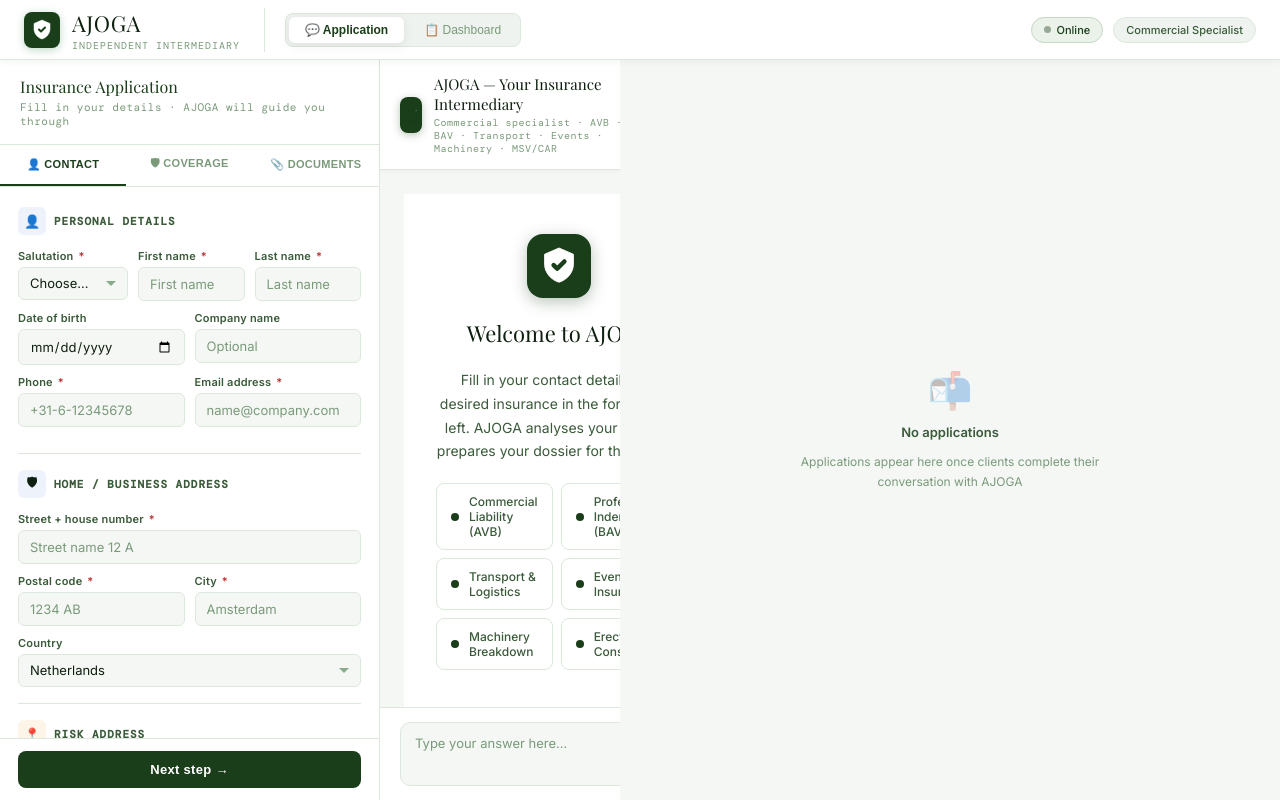
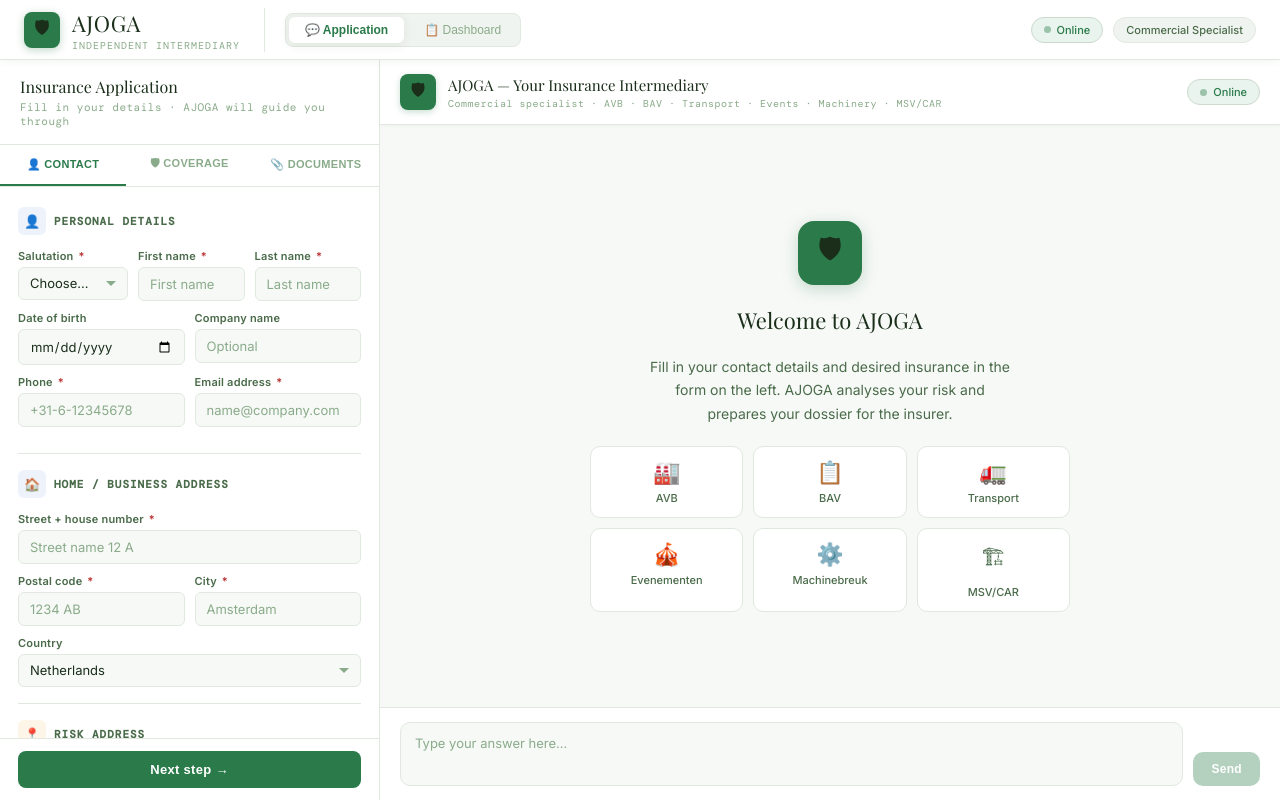
Before and after one commit to Johanhagos/ajoga-vercel, a website: page index.html in a window 1280 px wide. Drawn offline with nearby package versions, Linux system fonts and the light colour scheme; a web font is replaced by a local one.

Commit message:
Refactor CSS variables and update brand icon
Updated various CSS variables for improved styling and consistency. Changed brand icon from SVG to emoji and adjusted layout for product display.

```diff
--- a/index.html
+++ b/index.html
@@ -7,27 +7,27 @@
 <link href="https://fonts.googleapis.com/css2?family=Playfair+Display:ital,wght@0,400;0,600;1,400&family=Inter:wght@300;400;500;600&family=DM+Mono:wght@400;500&display=swap" rel="stylesheet">
 <style>
 :root {
-  --bg: #f5f7f5;
+  --bg: #f7f9f7;
   --white: #ffffff;
-  --surface: #eff3ef;
-  --border: #dce8dc;
-  --border2: #c4d8c4;
-  --green: #1a3d1a;
-  --green2: #122e12;
-  --green-light: #eaf2ea;
-  --green-mid: rgba(26,61,26,0.1);
-  --green-glow: rgba(26,61,26,0.06);
-  --text: #0f1f0f;
-  --text2: #3a5a3a;
-  --text3: #7a9a7a;
+  --surface: #f0f4f0;
+  --border: #e0e8e0;
+  --border2: #ccdacc;
+  --green: #2a7a4a;
+  --green2: #1f5e38;
+  --green-light: #e8f4ed;
+  --green-mid: rgba(42,122,74,0.12);
+  --green-glow: rgba(42,122,74,0.08);
+  --text: #1a2e1a;
+  --text2: #4a6b4a;
+  --text3: #8aab8a;
   --amber: #b87a10;
   --amber-bg: #fdf6e8;
   --red: #b83232;
   --red-bg: #fdf0f0;
   --blue: #2a5aa0;
   --blue-bg: #eef3fb;
-  --shadow: 0 2px 12px rgba(15,31,15,0.08);
-  --shadow2: 0 4px 24px rgba(15,31,15,0.14);
+  --shadow: 0 2px 12px rgba(26,46,26,0.08);
+  --shadow2: 0 4px 24px rgba(26,46,26,0.12);
 }
 *{box-sizing:border-box;margin:0;padding:0}
 body{background:var(--bg);color:var(--text);font-family:'Inter',sans-serif;height:100vh;display:flex;flex-direction:column;overflow:hidden}
@@ -102,7 +102,7 @@ body{background:var(--bg);color:var(--text);font-family:'Inter',sans-serif;heigh
 /* ── CHAT PANEL ── */
 .chat-col{flex:1;display:flex;flex-direction:column;background:var(--bg)}
 .chat-header{padding:14px 20px;background:var(--white);border-bottom:1px solid var(--border);display:flex;align-items:center;gap:12px;flex-shrink:0;box-shadow:0 1px 4px rgba(26,46,26,0.04)}
-.chat-avatar{width:36px;height:36px;background:var(--green);border-radius:8px;display:flex;align-items:center;justify-content:center;box-shadow:0 2px 8px rgba(26,61,26,0.3)}
+.chat-avatar{width:36px;height:36px;background:var(--green);border-radius:8px;display:flex;align-items:center;justify-content:center;font-size:17px;box-shadow:0 2px 6px rgba(42,122,74,0.25)}
 .chat-header-title{font-family:'Playfair Display',serif;font-size:15px;color:var(--text)}
 .chat-header-sub{font-size:10px;color:var(--text3);font-family:'DM Mono',monospace;letter-spacing:0.5px;margin-top:2px}
 
@@ -110,20 +110,20 @@ body{background:var(--bg);color:var(--text);font-family:'Inter',sans-serif;heigh
 
 /* WELCOME STATE */
 .chat-welcome{flex:1;display:flex;flex-direction:column;align-items:center;justify-content:center;gap:20px;padding:40px 32px;text-align:center}
-.cw-logo{width:64px;height:64px;background:var(--green);border-radius:16px;display:flex;align-items:center;justify-content:center;box-shadow:0 4px 16px rgba(26,61,26,0.3);margin:0 auto}
+.cw-logo{width:64px;height:64px;background:var(--green);border-radius:16px;display:flex;align-items:center;justify-content:center;font-size:28px;box-shadow:0 4px 16px rgba(42,122,74,0.25);margin:0 auto}
 .cw-title{font-family:'Playfair Display',serif;font-size:22px;color:var(--text)}
 .cw-sub{font-size:14px;color:var(--text2);line-height:1.7;max-width:360px}
-.cw-products{display:grid;grid-template-columns:1fr 1fr;gap:8px;width:100%;max-width:400px}
-.cw-prod{background:var(--white);border:1.5px solid var(--border);border-radius:8px;padding:10px 14px;display:flex;flex-direction:row;align-items:center;gap:10px;font-size:12px;font-weight:500;color:var(--text2);transition:all 0.15s;text-align:left}
-.cw-prod:hover{border-color:var(--green);color:var(--green);background:var(--green-light)}
-.cw-prod-dot{width:8px;height:8px;border-radius:50%;background:var(--green);flex-shrink:0}
+.cw-products{display:grid;grid-template-columns:1fr 1fr 1fr;gap:10px;width:100%;max-width:480px}
+.cw-prod{background:var(--white);border:1.5px solid var(--border);border-radius:10px;padding:12px;display:flex;flex-direction:column;align-items:center;gap:6px;font-size:11px;font-weight:500;color:var(--text2);transition:all 0.15s}
+.cw-prod:hover{border-color:var(--green);color:var(--green)}
+.cw-prod-icon{font-size:22px}
 
 /* MESSAGES */
 .msg-wrap{display:flex;gap:12px;align-items:flex-start;animation:fu 0.3s ease}
 @keyframes fu{from{opacity:0;transform:translateY(8px)}to{opacity:1;transform:translateY(0)}}
 .msg-wrap.right{flex-direction:row-reverse}
 .msg-av{width:32px;height:32px;border-radius:8px;display:flex;align-items:center;justify-content:center;font-size:14px;flex-shrink:0;margin-top:2px}
-.av-ai{background:var(--green);box-shadow:0 2px 6px rgba(26,61,26,0.25);display:flex;align-items:center;justify-content:center}
+.av-ai{background:var(--green);box-shadow:0 2px 6px rgba(42,122,74,0.25)}
 .av-cl{background:var(--blue-bg);border:1.5px solid var(--border);font-size:11px;font-weight:600;color:var(--blue)}
 .msg-bub{max-width:78%;padding:12px 16px;font-size:13.5px;line-height:1.8;border-radius:3px 12px 12px 12px}
 .bub-ai{background:var(--white);border:1.5px solid var(--border);color:var(--text);box-shadow:var(--shadow)}
@@ -225,12 +225,7 @@ body{background:var(--bg);color:var(--text);font-family:'Inter',sans-serif;heigh
 <!-- TOPNAV -->
 <div id="topnav">
   <div class="brand">
-    <div class="brand-icon">
-      <svg width="20" height="22" viewBox="0 0 20 22" fill="none" xmlns="http://www.w3.org/2000/svg">
-        <path d="M10 1L2 4.5V10C2 14.5 5.5 18.7 10 20C14.5 18.7 18 14.5 18 10V4.5L10 1Z" fill="white" stroke="white" stroke-width="0.5"/>
-        <path d="M7 10.5L9 12.5L13 8.5" stroke="#1a3d1a" stroke-width="2" stroke-linecap="round" stroke-linejoin="round"/>
-      </svg>
-    </div>
+    <div class="brand-icon">🛡</div>
     <div>
       <div class="brand-name">AJOGA</div>
       <div class="brand-sub">Independent Intermediary</div>
@@ -255,7 +250,7 @@ body{background:var(--bg);color:var(--text);font-family:'Inter',sans-serif;heigh
     <!-- FORM -->
     <div class="form-col">
       <div class="col-head">
-        <div class="col-head-title" style="font-family:'Playfair Display',serif;color:var(--green)">Insurance Application</div>
+        <div class="col-head-title">Insurance Application</div>
         <div class="col-head-sub">Fill in your details · AJOGA will guide you through</div>
       </div>
 
@@ -320,7 +315,7 @@ body{background:var(--bg);color:var(--text);font-family:'Inter',sans-serif;heigh
 
           <div class="section-divider"></div>
           <div class="section-header">
-            <div class="section-icon si-blue">🛡</div>
+            <div class="section-icon si-blue">🏠</div>
             <span class="section-header-text">Home / Business Address</span>
           </div>
 
@@ -504,7 +499,7 @@ body{background:var(--bg);color:var(--text);font-family:'Inter',sans-serif;heigh
     <!-- CHAT -->
     <div class="chat-col">
       <div class="chat-header">
-        <div class="chat-avatar"><svg width="22" height="22" viewBox="0 0 100 100" fill="none" xmlns="http://www.w3.org/2000/svg"><ellipse cx="52" cy="62" rx="26" ry="16" fill="#1a3d1a"/><ellipse cx="38" cy="46" rx="10" ry="13" fill="#1a3d1a"/><ellipse cx="58" cy="42" rx="11" ry="15" fill="#1a3d1a"/><rect x="64" y="36" width="9" height="20" rx="4" fill="#1a3d1a"/><ellipse cx="70" cy="33" rx="8" ry="7" fill="#1a3d1a"/><rect x="30" y="74" width="7" height="16" rx="3" fill="#1a3d1a"/><rect x="44" y="74" width="7" height="16" rx="3" fill="#1a3d1a"/><rect x="56" y="74" width="7" height="14" rx="3" fill="#1a3d1a"/><rect x="67" y="74" width="7" height="14" rx="3" fill="#1a3d1a"/><circle cx="73" cy="30" r="2" fill="white"/></svg></div>
+        <div class="chat-avatar">🛡</div>
         <div>
           <div class="chat-header-title">AJOGA — Your Insurance Intermediary</div>
           <div class="chat-header-sub">Commercial specialist · AVB · BAV · Transport · Events · Machinery · MSV/CAR</div>
@@ -513,17 +508,17 @@ body{background:var(--bg);color:var(--text);font-family:'Inter',sans-serif;heigh
       </div>
 
       <div id="client-chat">
-        <div class="chat-welcome" id="chat-welcome" style="background:var(--white)">
-          <div class="cw-logo"><svg width="36" height="40" viewBox="0 0 20 22" fill="none" xmlns="http://www.w3.org/2000/svg"><path d="M10 1L2 4.5V10C2 14.5 5.5 18.7 10 20C14.5 18.7 18 14.5 18 10V4.5L10 1Z" fill="white" stroke="white" stroke-width="0.5"/><path d="M7 10.5L9 12.5L13 8.5" stroke="#1a3d1a" stroke-width="2.5" stroke-linecap="round" stroke-linejoin="round"/></svg></div>
+        <div class="chat-welcome" id="chat-welcome">
+          <div class="cw-logo">🛡</div>
           <div class="cw-title">Welcome to AJOGA</div>
           <div class="cw-sub">Fill in your contact details and desired insurance in the form on the left. AJOGA analyses your risk and prepares your dossier for the insurer.</div>
           <div class="cw-products">
-            <div class="cw-prod"><div class="cw-prod-dot"></div>Commercial Liability (AVB)</div>
-            <div class="cw-prod"><div class="cw-prod-dot"></div>Professional Indemnity (BAV)</div>
-            <div class="cw-prod"><div class="cw-prod-dot"></div>Transport &amp; Logistics</div>
-            <div class="cw-prod"><div class="cw-prod-dot"></div>Event Insurance</div>
-            <div class="cw-prod"><div class="cw-prod-dot"></div>Machinery Breakdown</div>
-            <div class="cw-prod"><div class="cw-prod-dot"></div>Erection &amp; Construction</div>
+            <div class="cw-prod"><span class="cw-prod-icon">🏭</span>AVB</div>
+            <div class="cw-prod"><span class="cw-prod-icon">📋</span>BAV</div>
+            <div class="cw-prod"><span class="cw-prod-icon">🚛</span>Transport</div>
+            <div class="cw-prod"><span class="cw-prod-icon">🎪</span>Evenementen</div>
+            <div class="cw-prod"><span class="cw-prod-icon">⚙️</span>Machinebreuk</div>
+            <div class="cw-prod"><span class="cw-prod-icon">🏗</span>MSV/CAR</div>
           </div>
         </div>
       </div>
@@ -539,9 +534,8 @@ body{background:var(--bg);color:var(--text);font-family:'Inter',sans-serif;heigh
   <div id="owner-view" class="view">
     <div class="owner-topbar">
       <div>
-          <h2>Ajoga Dashboard</h2>
-          <p>Review client applications · Forward to insurer · Independent Intermediary</p>
-        </div>
+        <h2>Dashboard</h2>
+        <p>Review applications and manually forward to the insurer</p>
       </div>
       <div class="owner-stats">
         <div class="stat-pill"><span class="stat-num" id="stat-total">0</span><span class="stat-lbl">Total</span></div>
@@ -1063,11 +1057,7 @@ function appendMsg(role, content) {
   wrap.className = 'msg-wrap' + (role === 'client' ? ' right' : '');
   const av = document.createElement('div');
   av.className = 'msg-av ' + (role === 'ai' ? 'av-ai' : 'av-cl');
-  if (role === 'ai') {
-      av.innerHTML = '<svg width="16" height="18" viewBox="0 0 20 22" fill="none" xmlns="http://www.w3.org/2000/svg"><path d="M10 1L2 4.5V10C2 14.5 5.5 18.7 10 20C14.5 18.7 18 14.5 18 10V4.5L10 1Z" fill="white" stroke="white" stroke-width="0.5"/><path d="M7 10.5L9 12.5L13 8.5" stroke="#1a3d1a" stroke-width="2.5" stroke-linecap="round" stroke-linejoin="round"/></svg>';
-    } else {
-      av.textContent = '👤';
-    }
+  av.textContent = role === 'ai' ? '🛡' : '👤';
   const bub = document.createElement('div');
   bub.className = 'msg-bub ' + (role === 'ai' ? 'bub-ai' : 'bub-cl');
   bub.innerHTML = role === 'ai' ? fmt(content) : esc(content);
```
